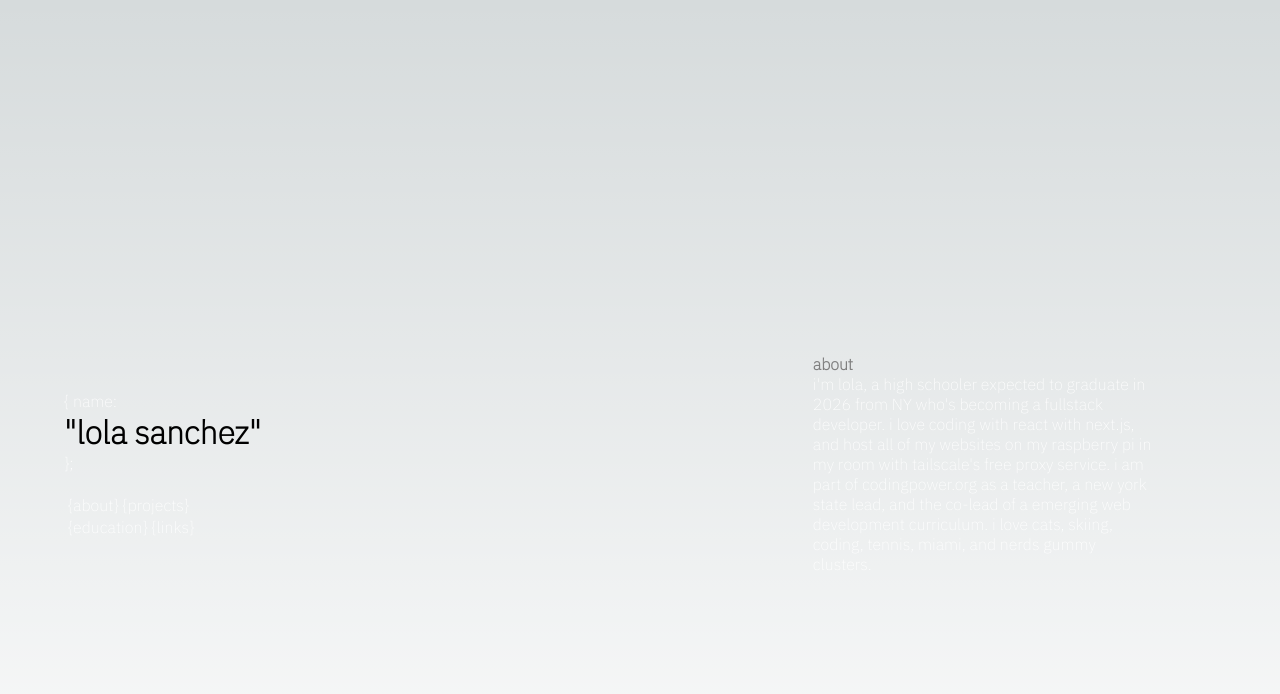
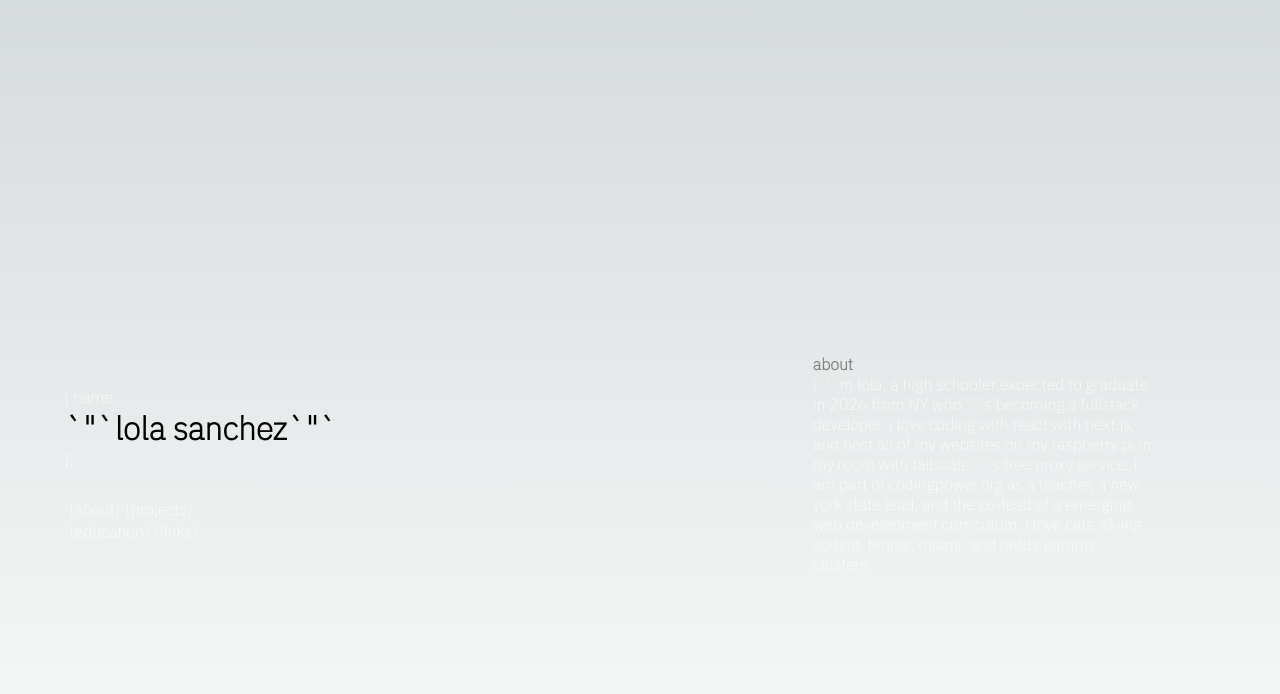
Before and after one commit to lolasanchezz/monochrome-personal-web, a Next.js app: page / in a window 1280 px wide. Both pictures are taken after a click on the element "{about}". Shown: the top 694 px of the page. Built offline with nearby package versions, Linux system fonts and the light colour scheme.

Commit message:
backscaping text

```diff
--- a/src/app/components/Middle.tsx
+++ b/src/app/components/Middle.tsx
@@ -7,8 +7,8 @@ const MiddleInfo: React.FC<any> = ({infoClicked}) => {
         return (
           <div className = {styles.text}>
           <h1 className = {styles.header}>about</h1>
-          <p>i'm lola, a high schooler expected to graduate in 2026 from NY who's becoming a fullstack developer.
-            i love coding with react with next.js, and host all of my websites on my raspberry pi in my room with tailscale's
+          <p>i`&apos;`m lola, a high schooler expected to graduate in 2026 from NY who`&apos;`s becoming a fullstack developer.
+            i love coding with react with next.js, and host all of my websites on my raspberry pi in my room with tailscale`&apos;`s
             free proxy service. i am part of codingpower.org as a teacher, a new york state lead, and the co-lead of a emerging web
             development curriculum. i love cats, skiing, coding, tennis, miami, and nerds gummy clusters.
             </p>
@@ -19,19 +19,14 @@ const MiddleInfo: React.FC<any> = ({infoClicked}) => {
         return (
         <div className = {styles.projCont}>
           <h1 className = {styles.projHead}>graphing the sec</h1>
-          <p>a website that graphs the entirety of the sec's data through the sec's edgar api.
-            extremely difficult in terms of sorting through the sec's messy json, from null labels to inconsistent data,
-            but ultimately very rewarding! completed with react, next.js, node.js, and express.js. available at graphthesec.xyz</p>
+          <p>{"a website that graphs the entirety of the sec's data through the sec's edgar api. extremely difficult in terms of sorting through the sec's messy json, from null labels to inconsistent data,but ultimately very rewarding! completed with react, next.js, node.js, and express.js. available at graphthesec.xyz"}</p>
         </div>
         )
       } else if (infoClicked === "education"){
         return (
           <div className = {styles.text}>
             <h1 className = {styles.header}>education</h1>
-            <p>i am currently a rising high schooler at grace church high school in NYC. while most of
-              my web development skills are self-taught, i took computer science I with my school, experimental economics at uchicago's summer program,
-              cybersecurity at gw's summer program,  a course in
-              NLP machine learning with inspirit ai and a introductory swift course with kode with klossy.
+            <p>{"i am currently a rising high schooler at grace church high school in NYC. while most of my web development skills are self-taught, i took computer science I with my school, experimental economics at uchicago's summer program, cybersecurity at gw's summer program,  a course in NLP machine learning with inspirit ai and a introductory swift course with kode with klossy."}
             </p>
           </div>
         )
--- a/src/app/components/Name.tsx
+++ b/src/app/components/Name.tsx
@@ -10,7 +10,7 @@ return (
     <div className = {styles.leftTxt}>
     <div className = {styles.name}>
     <p>{"{ "}name:</p>
-    <h1>"lola sanchez"</h1>
+    <h1>`&quot;`lola sanchez`&quot;`</h1>
     <p>{"}"};</p>
     </div>
     <div className = {styles.buttons}>
```
